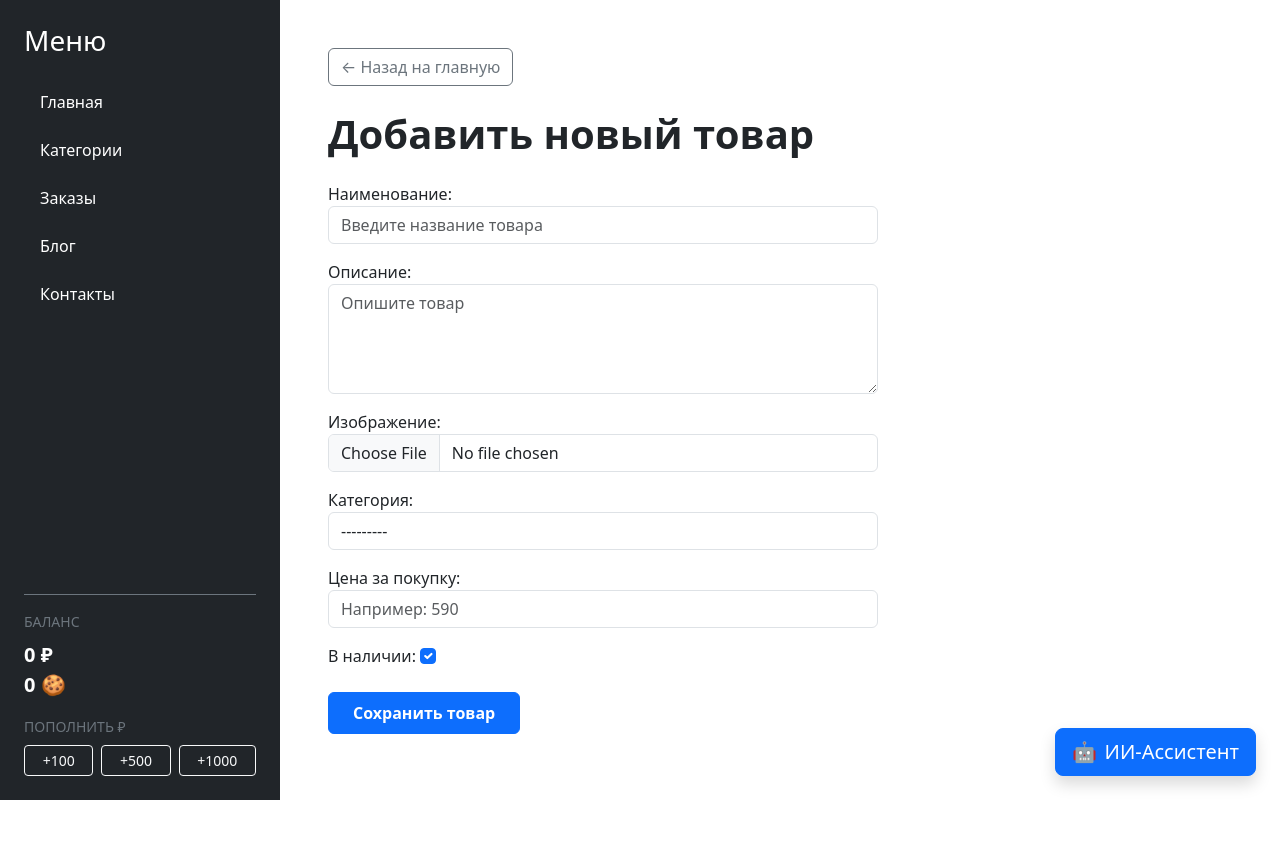
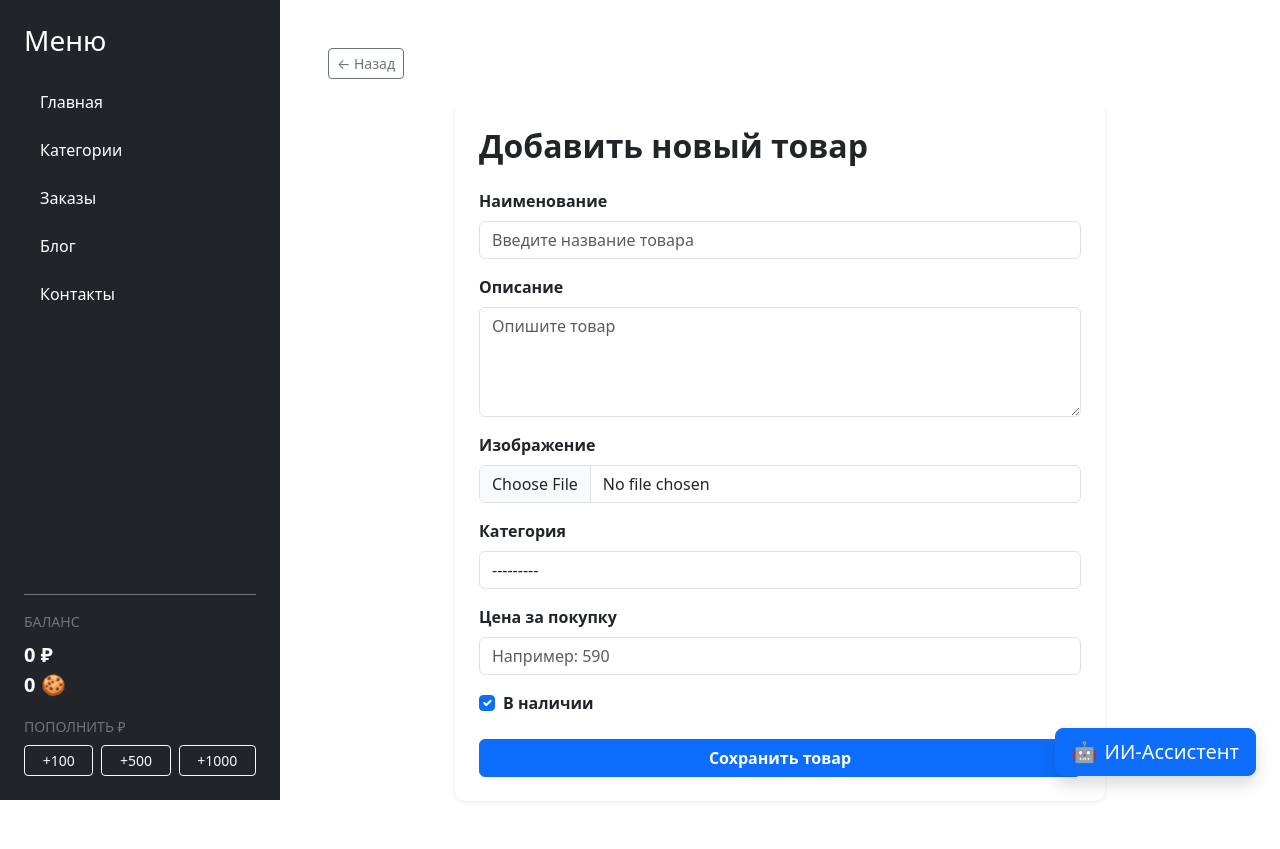
Before and after one commit to Yulianna-Aleeva/web-server, a Django app: page /products/create/ in a window 1280 px wide. Before the commit the page ends 800 px from the top, so only its background shows below. Run offline with Django 5.2, Linux system fonts and the light colour scheme; data comes from the database, SQL or seed files in the repository; some libraries are stand-ins or nearby versions.

Commit message:
feat(catalog): add product CRUD

```diff
--- a/catalog/templates/catalog/product_form.html
+++ b/catalog/templates/catalog/product_form.html
@@ -1,15 +1,49 @@
 {% extends 'catalog/base.html' %}
 
-{% block title %}Добавить товар — Магазин MY-RELAX{% endblock %}
+{% block title %}
+{% if object %}Редактирование товара{% else %}Добавить товар{% endif %} — Магазин MY-RELAX
+{% endblock %}
 
 {% block content %}
-<a href="{% url 'catalog:home' %}" class="btn btn-outline-secondary mb-4">← Назад на главную</a>
+<div class="mb-4">
+    <a href="{% url 'catalog:home' %}" class="btn btn-outline-secondary btn-sm">← Назад</a>
+</div>
 
-<h1 class="mb-4 fw-bold">Добавить новый товар</h1>
+<div class="card shadow-sm border-0 p-4 mx-auto" style="max-width: 650px; border-radius: 10px;">
+    <h2 class="fw-bold mb-4">
+        {% if object %}Редактировать товар{% else %}Добавить новый товар{% endif %}
+    </h2>
 
-<form method="POST" enctype="multipart/form-data" style="max-width: 550px;">
-    {% csrf_token %}
-    {{ form.as_p }}
-    <button type="submit" class="btn btn-primary fw-bold px-4 py-2 mt-2">Сохранить товар</button>
-</form>
+    <form method="post" enctype="multipart/form-data" novalidate>
+        {% csrf_token %}
+
+        {% for field in form %}
+        {% if field.name == 'is_available' %}
+        <div class="form-check mb-3">
+            <label class="form-check-label fw-semibold">
+                {{ field }} {{ field.label }}
+            </label>
+            {% for error in field.errors %}
+            <div class="text-danger small mt-1">{{ error }}</div>
+            {% endfor %}
+        </div>
+        {% else %}
+        <div class="mb-3">
+            <label class="form-label fw-semibold">{{ field.label }}</label>
+            {{ field }}
+            {% if field.help_text %}
+            <div class="form-text">{{ field.help_text }}</div>
+            {% endif %}
+            {% for error in field.errors %}
+            <div class="text-danger small mt-1">{{ error }}</div>
+            {% endfor %}
+        </div>
+        {% endif %}
+        {% endfor %}
+
+        <button type="submit" class="btn btn-primary fw-bold w-100 mt-2">
+            {% if object %}Сохранить изменения{% else %}Сохранить товар{% endif %}
+        </button>
+    </form>
+</div>
 {% endblock %}
--- a/catalog/urls.py
+++ b/catalog/urls.py
@@ -4,6 +4,8 @@ from catalog.views import (
     ContactsView,
     ProductDetailView,
     ProductCreateView,
+    ProductUpdateView,
+    ProductDeleteView,
     AiInitView,
     AiChatView,
 )
@@ -15,6 +17,8 @@ urlpatterns = [
     path('contacts/', ContactsView.as_view(), name='contacts'),
     path('products/<int:pk>/', ProductDetailView.as_view(), name='product_detail'),
     path('products/create/', ProductCreateView.as_view(), name='product_create'),
+    path('products/<int:pk>/update/', ProductUpdateView.as_view(), name='product_update'),
+    path('products/<int:pk>/delete/', ProductDeleteView.as_view(), name='product_delete'),
     path('api/ai-init/', AiInitView.as_view(), name='ai_init'),
     path('api/ai-chat/', AiChatView.as_view(), name='ai_chat'),
 ]
--- a/catalog/views.py
+++ b/catalog/views.py
@@ -6,8 +6,8 @@ import json
 from datetime import datetime
 from django.views.decorators.csrf import csrf_exempt
 from ai_logic import get_ai_response
-from django.urls import reverse_lazy
-from django.views.generic import ListView, DetailView, CreateView, TemplateView, View
+from django.urls import reverse_lazy, reverse
+from django.views.generic import ListView, DetailView, CreateView, TemplateView, View, UpdateView, DeleteView
 from django.utils.decorators import method_decorator
 
 
@@ -30,6 +30,21 @@ class ProductCreateView(CreateView):
     model = Product
     form_class = ProductForm
     template_name = 'catalog/product_form.html'
+    success_url = reverse_lazy('catalog:home')
+
+
+class ProductUpdateView(UpdateView):
+    model = Product
+    form_class = ProductForm
+    template_name = 'catalog/product_form.html'
+
+    def get_success_url(self):
+        return reverse('catalog:product_detail', args=[self.object.pk])
+
+
+class ProductDeleteView(DeleteView):
+    model = Product
+    template_name = 'catalog/product_confirm_delete.html'
     success_url = reverse_lazy('catalog:home')
 
 
--- a/config/settings.py
+++ b/config/settings.py
@@ -66,6 +66,8 @@ DATABASES = {
         'HOST': os.getenv('DATABASE_HOST'),
         'PORT': os.getenv('DATABASE_PORT', default='5432'),
         'CONN_MAX_AGE': 0,
+        'CONN_HEALTH_CHECKS': True,
+        'DISABLE_SERVER_SIDE_CURSORS': True,
     }
 }
 
```
Also changed, not shown: catalog/templates/catalog/product_confirm_delete.html (added, +18 -0 lines), catalog/templates/catalog/product_detail.html (+9 -0 lines).
